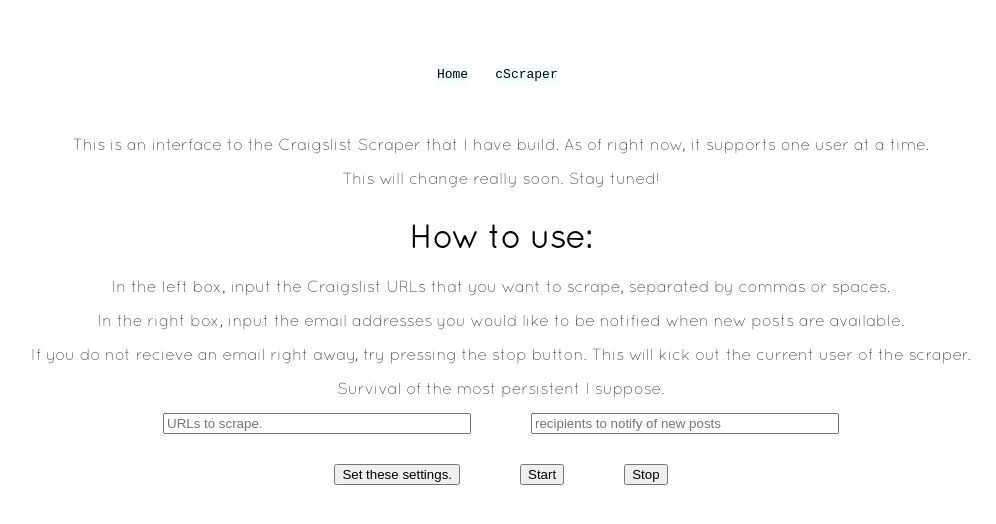
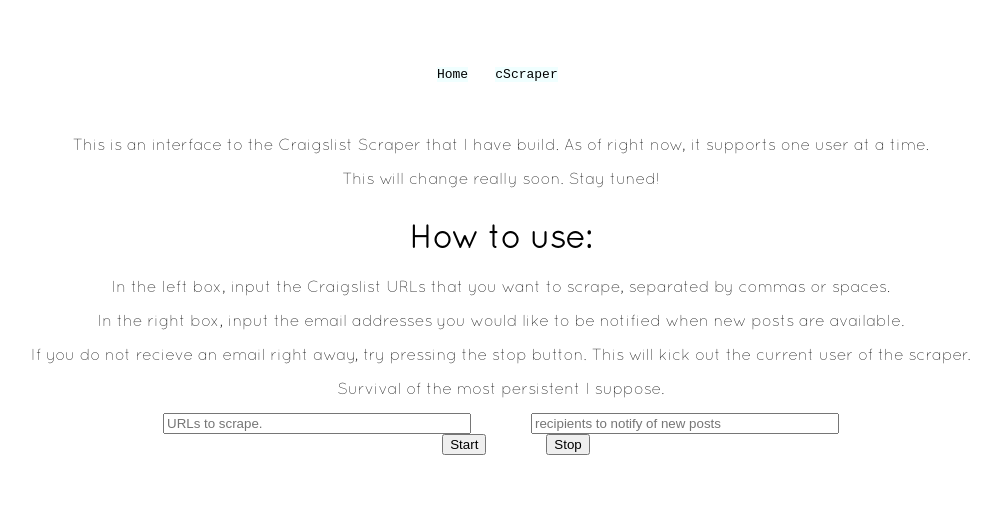
Before and after one commit to EugeneBrod/ReactWebsite, a React (Create React App) app in the folder react_website/: page /cScraper in a window 1280 px wide. Shown: the top 524 px of the page, without its empty margins (139-1135 px from the left). Built offline with nearby package versions, Linux system fonts and the light colour scheme.

Commit message:
Resume update

```diff
--- a/react_website/src/components/CraigslistScraper.js
+++ b/react_website/src/components/CraigslistScraper.js
@@ -12,7 +12,6 @@
     }
     this.targetURLsHandler = this.targetURLsHandler.bind(this)
     this.recipientListHandler = this.recipientListHandler.bind(this)
-    this.setSettingsButtonHandler = this.setSettingsButtonHandler.bind(this)
     this.startButtonHandler = this.startButtonHandler.bind(this)
     this.stopButtonHandler = this.stopButtonHandler.bind(this)
 
@@ -27,7 +26,7 @@
     this.setState({recipientList: e.target.value})
   }
 
-  setSettingsButtonHandler(event) {
+  startButtonHandler(event) {
     const path = 'http://localhost:5000/setSettings';
     const payload = {
       recipient_emails: this.state.recipientList.split(/[ ,]+/),
@@ -37,13 +36,6 @@
     axios.post(path, payload)
       .then((res) => {
         console.log(res.data.success);
-      })
-      .catch((error) => {
-        console.log(error);
-      });
-  }
-
-  startButtonHandler(event) {
         const path = 'http://localhost:5000/start';
         axios.get(path)
           .then((res) => {
@@ -52,18 +44,26 @@
           .catch((error) => {
             console.error(error);
           });
+      })
+      .catch((error) => {
+        console.log(error);
+      });
   }
 
   stopButtonHandler(event) {
     const path = 'http://localhost:5000/stop';
     this.occupied = false;
+    console.log("hello")
     axios.get(path)
       .then((res) => {
         console.log(res.data.success);
+        console.log("yes")
       })
       .catch((error) => {
+        console.log("no")
         console.log(error);
       });
+    console.log("bye")
   }
 
 
@@ -80,7 +80,6 @@
         <input className="targetURLs" type="text" onChange={(e) => this.targetURLsHandler(e)} placeholder="URLs to scrape."></input>
         <input className="recipientList" type="text" onChange={(e) => this.recipientListHandler(e)} placeholder="recipients to notify of new posts"></input>
         <div>{this.state.counter}</div>
-        <button className="setSettingsButton" onClick={this.setSettingsButtonHandler}>Set these settings.</button>
         <button className="startButton" onClick={this.startButtonHandler}>Start</button>
         <button className="stopButton" onClick={this.stopButtonHandler}>Stop</button>
       </div>
```
Also changed, not shown: 1 other file (tests, documents, lock files or other folders). Lines whose indentation alone changed are shown as unchanged.
